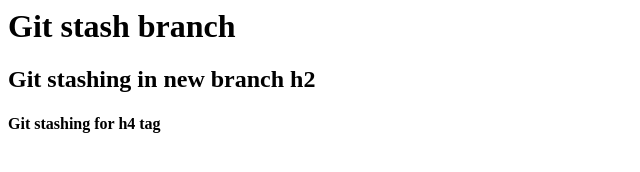
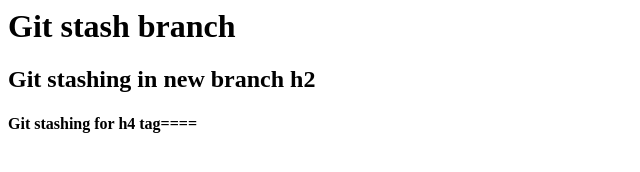
Before and after one commit to SamTharani/ComputerProgrammingIII, a plain HTML site: page home.html in a window 1280 px wide. Shown: the full height of the page, 0-640 px from the left. Drawn offline with Linux system fonts and the light colour scheme.

Commit message:
changes in h4 tag in home.html

```diff
--- a/home.html
+++ b/home.html
@@ -6,6 +6,6 @@
 	<body>
 		<h1>Git stash branch</h1>
 		<h2> Git stashing in new branch h2 </h2>
-		<h4> Git stashing for h4 tag </h4>
+		<h4> Git stashing for h4 tag==== </h4>
 	</body>
 </html>
```
